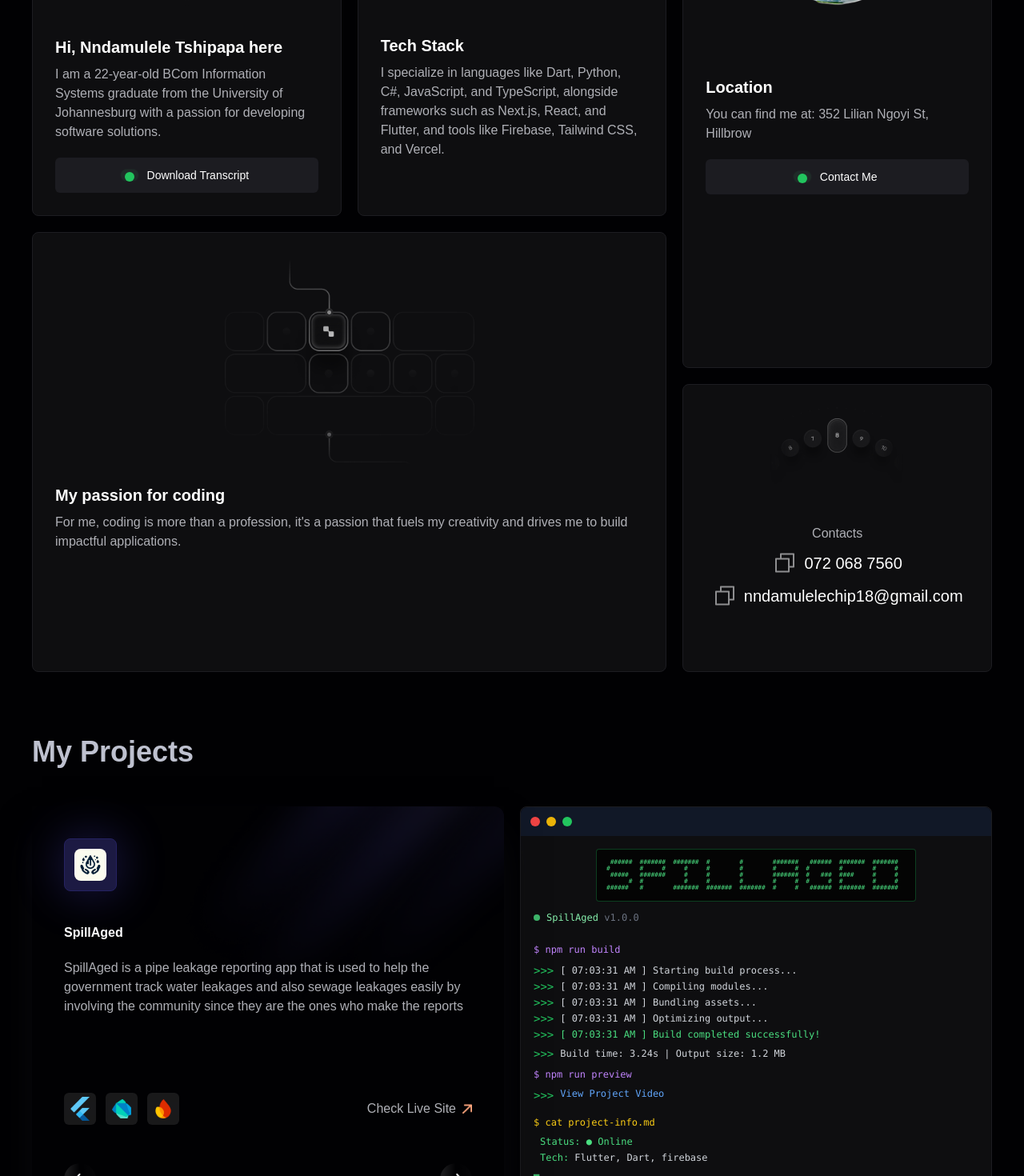
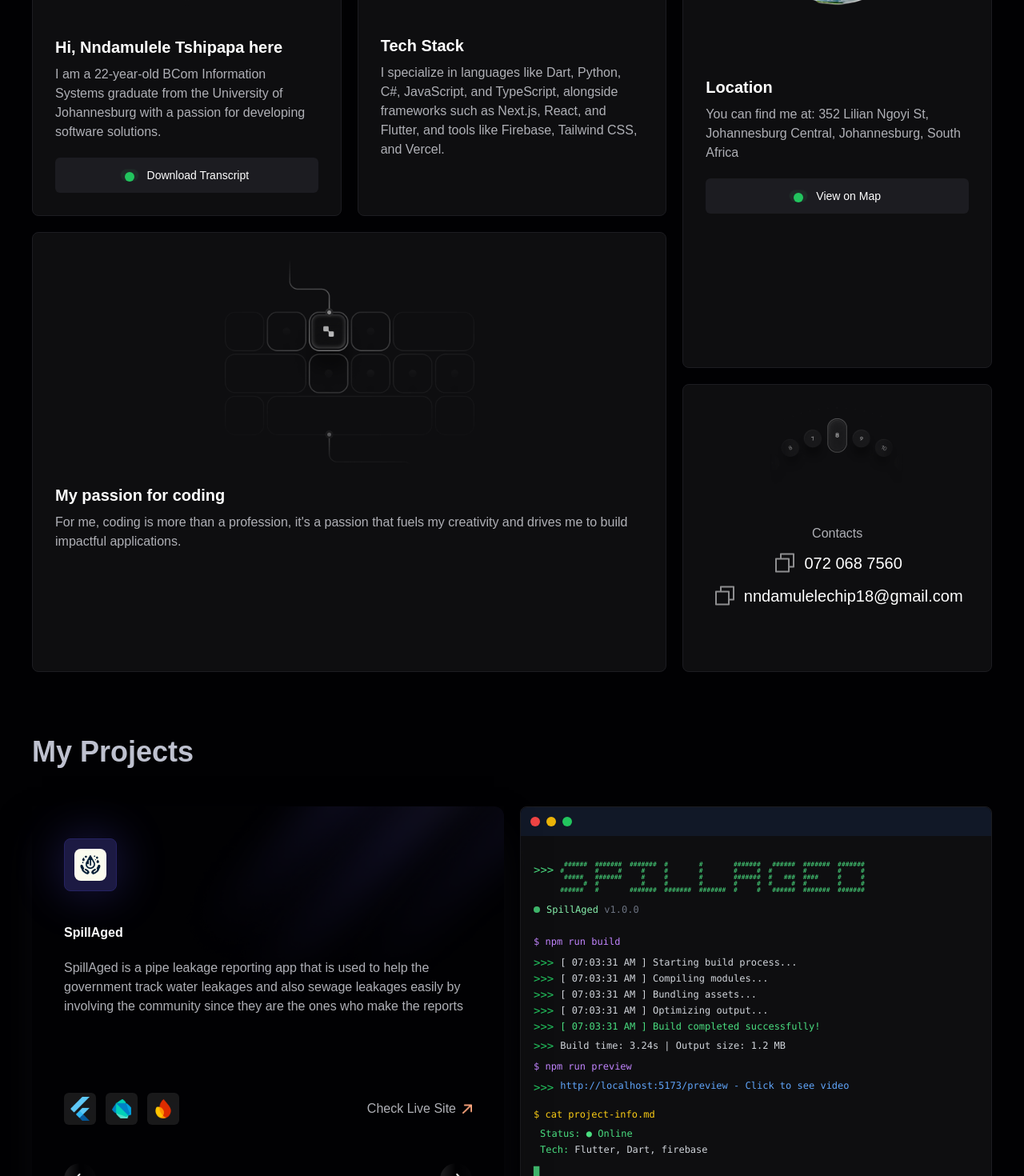
Before and after one commit to chipapa002/personal_web_site, a React (Vite) app: page / in a window 1280 px wide. Shown: the part 1160-2630 px from the top of the page at 80% size. Built offline with nearby package versions, Linux system fonts and the light colour scheme; a web font is replaced by a local one.

Commit message:
updates: about, hero, and projects

```diff
--- a/src/sections/About.jsx
+++ b/src/sections/About.jsx
@@ -1,7 +1,5 @@
-import { useState} from 'react';
+import { useState } from 'react';
 import Button from '../components/Button.jsx';
-
-
 
 const About = () => {
     const [copiedText, setCopiedText] = useState(null);
@@ -22,7 +20,7 @@ const About = () => {
                         <div>
                             <p className='grid-headtext'>Hi, Nndamulele Tshipapa here</p>
                             <p className='grid-subtext'>I am a 22-year-old BCom Information Systems graduate from the University of Johannesburg with a passion for developing software solutions.</p>
-                        <a href='/assets/record.pdf' className='w-full'>
+                            <a href='/assets/record.pdf' className='w-full'>
                                 <Button name='Download Transcript' isBeam containerClass='w-full mt-5 text-sm'/>
                             </a>
                         </div>
@@ -50,9 +48,9 @@ const About = () => {
                         </div>
                         <div>
                             <p className='grid-headtext'>Location</p>
-                            <p className='grid-subtext'>You can find me at: 352 Lilian Ngoyi St, Hillbrow</p>
-                            <a href='#contact' className='w-fit'>
-                                <Button name='Contact Me' isBeam containerClass='w-full mt-5 text-sm'/>
+                            <p className='grid-subtext'>You can find me at: 352 Lilian Ngoyi St, Johannesburg Central, Johannesburg, South Africa</p>
+                            <a href='https://www.google.com/maps/search/?api=1&query=352+Lilian+Ngoyi+St,+Johannesburg+Central,+Johannesburg,+South+Africa' target='_blank' rel='noopener noreferrer' className='w-fit'>
+                                <Button name='View on Map' isBeam containerClass='w-full mt-5 text-sm'/>
                             </a>
                         </div>
                     </div>
--- a/src/sections/Hero.jsx
+++ b/src/sections/Hero.jsx
@@ -100,7 +100,7 @@ const Hero = () => {
                             ></div>
                         </div>
                         <div className="flex-1 p-3 sm:p-4 overflow-auto font-mono text-sm" ref={terminalRef}>
-                            <p className="text-green-400 mb-2 text-xs sm:text-sm">~$ welcome to portfolio</p>
+                            <p className="text-green-400 mb-2 text-xs sm:text-sm">~$ portfolio</p>
                             <div className="mb-4">
                                 <pre className="text-green-400 text-xs font-mono leading-tight whitespace-pre">
                                     {systemInfo}
--- a/src/sections/Projects.jsx
+++ b/src/sections/Projects.jsx
@@ -185,9 +185,10 @@ const Projects = () => {
                             </div>
                             <div className="flex-1 p-3 sm:p-4 overflow-auto font-mono text-sm">
                                 {/* ASCII Art Display */}
-                                <div className="mb-4 sm:mb-6">
-                                    <div className="flex justify-center">
-                                        <pre className="text-green-400 text-[6px] sm:text-[8px] font-mono leading-none whitespace-pre tracking-tight bg-black bg-opacity-70 p-2 sm:p-3 rounded border border-green-500 border-opacity-30">
+                                <div className="mb-4 mt-4 sm:mb-6">
+                                    <div className="flex">
+                                        <p className='text-green-400'>{">>>"}</p>
+                                        <pre className="text-green-400 text-[6px] sm:text-[8px] leading-none pl-2">
                                             {asciiArt}
                                         </pre>
                                     </div>
@@ -236,7 +237,7 @@ const Projects = () => {
                                         className="text-blue-400 text-xs hover:underline cursor-pointer ml-2"
                                         onClick={handleVideoClick}
                                     >
-                                        View Project Video
+                                        http://localhost:5173/preview - Click to see video
                                     </a>
                                 </div>
 
```
